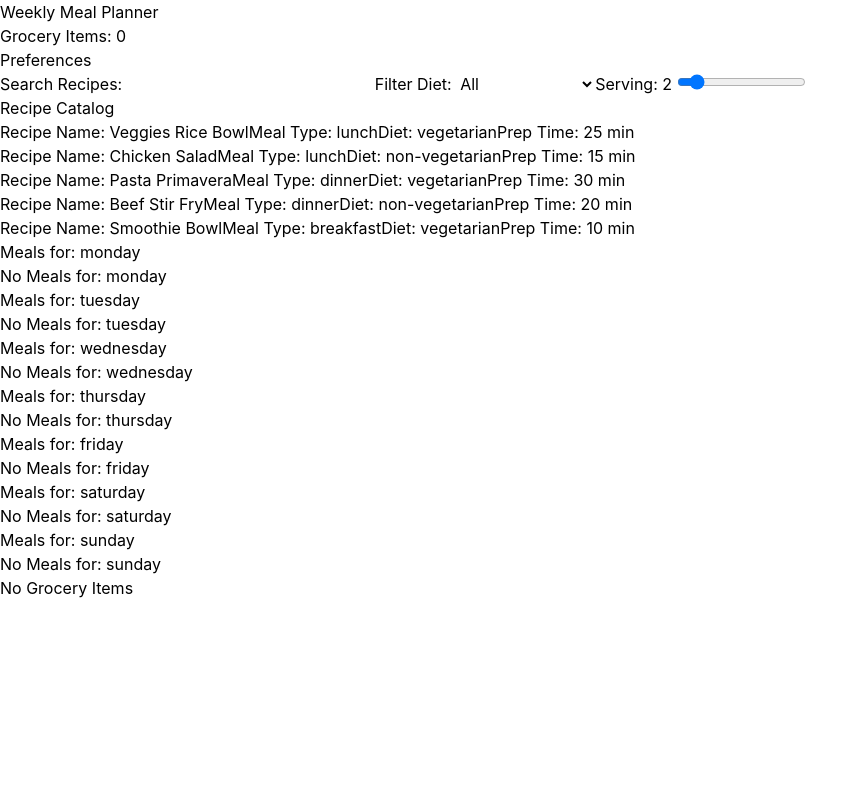
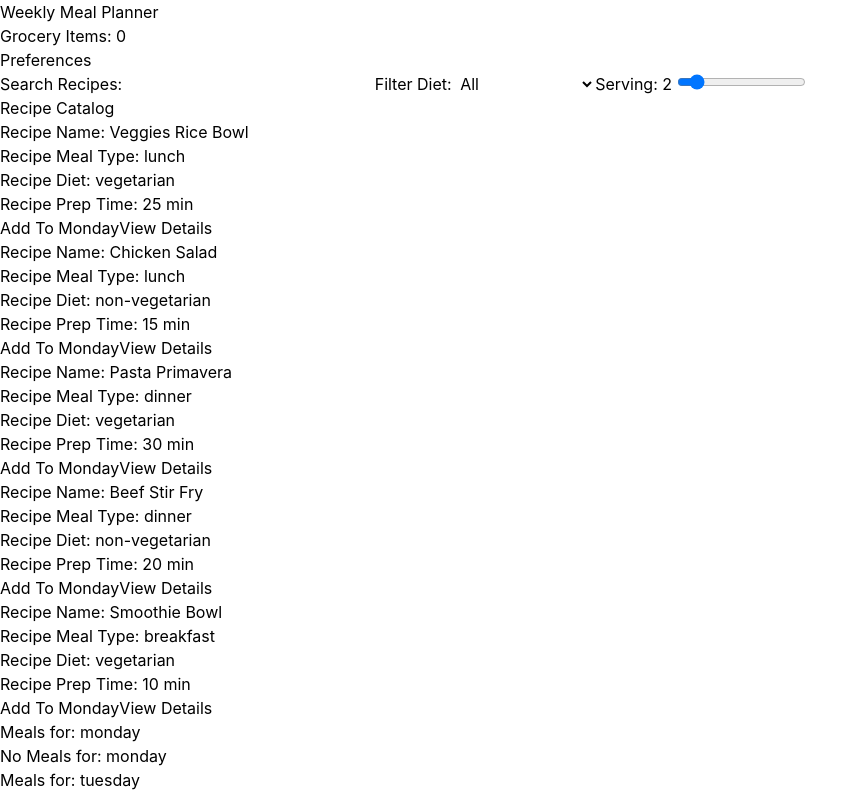
Before and after one commit to kartiktomar2/ContextProject, a React (Vite) app: page / in a window 1280 px wide. Shown: the top 795 px of the page, without its empty margins (0-868 px from the left). Built offline with nearby package versions, Linux system fonts and the light colour scheme.

Commit message:
updated recipe card

```diff
--- a/src/components/recipes/RecipeCard.jsx
+++ b/src/components/recipes/RecipeCard.jsx
@@ -1,12 +1,22 @@
 import React from 'react'
+import { useMealPlanContext } from '../../contexts/MealPlanContext'
 
 const RecipeCard = ({recipe}) => {
+  const {addMealToDay, setSelectedRecipe}= useMealPlanContext()
   return (
-    <div>
-          Recipe Name: {recipe.name}
-          Meal Type: {recipe.mealType}
-          Diet: {recipe.diet}
-          Prep Time: {recipe.prepTime} min
+   <div>
+      <h3>Recipe Name: {recipe.name}</h3>
+      <p>Recipe Meal Type: {recipe.mealType}</p>
+      <p>Recipe Diet: {recipe.diet}</p>
+      <p>Recipe Prep Time: {recipe.prepTime} min</p>
+
+      <button onClick={() => addMealToDay("monday", recipe)}>
+        Add To Monday
+      </button>
+
+      <button onClick={() => setSelectedRecipe(recipe)}>
+        View Details
+      </button>
     </div>
   )
 }
```
